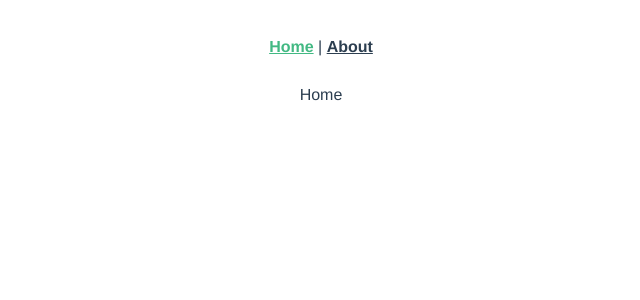
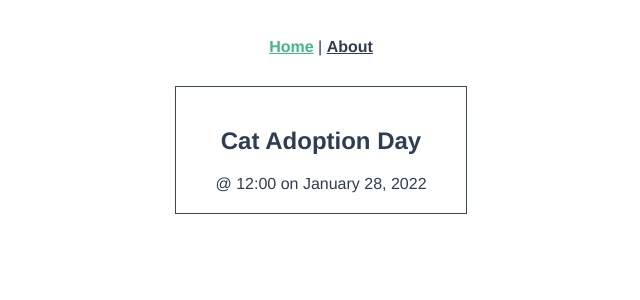
Before and after one commit to Nazmul1582/real-world-vue3, a Vue app: page / in a window 1280 px wide. Shown: the top 300 px of the page, without its empty margins (319-959 px from the left). Built offline with nearby package versions, Linux system fonts and the light colour scheme.

Commit message:
created a EventCard component and displayed it with scoped style

```diff
--- /dev/null
+++ b/src/components/EventCard.vue
@@ -0,0 +1,35 @@
+<script setup>
+import { ref } from 'vue'
+const event = ref({
+  id: 123,
+  category: 'animal welfare',
+  title: 'Cat Adoption Day',
+  description: 'Find your new feline friend at this event.',
+  location: 'Meow Town',
+  date: 'January 28, 2022',
+  time: '12:00',
+  organizer: 'Kat Laydee'
+})
+</script>
+
+<template>
+  <div class="event-card">
+    <h2>{{ event.title }}</h2>
+    <span>@ {{ event.time }} on {{ event.date }} </span>
+  </div>
+</template>
+
+<style scroped>
+.event-card {
+  padding: 20px;
+  width: 250px;
+  cursor: pointer;
+  border: 1px solid #39495c;
+  margin-bottom: 18px;
+}
+
+.event-card:hover {
+  transform: scale(1.01);
+  box-shadow: 0 3px 12px 0 rgba(0, 0, 0, 0.2);
+}
+</style>
--- a/src/views/HomeView.vue
+++ b/src/views/HomeView.vue
@@ -1,8 +1,18 @@
 <script setup>
+import EventCard from '../components/EventCard.vue'
 </script>
 
 <template>
-  <main>
-    Home
+  <main class="events">
+    <EventCard />
   </main>
 </template>
+
+<style scoped>
+.events {
+  display: flex;
+  flex-direction: column;
+  align-items: center;
+  justify-content: center;
+}
+</style>
```
